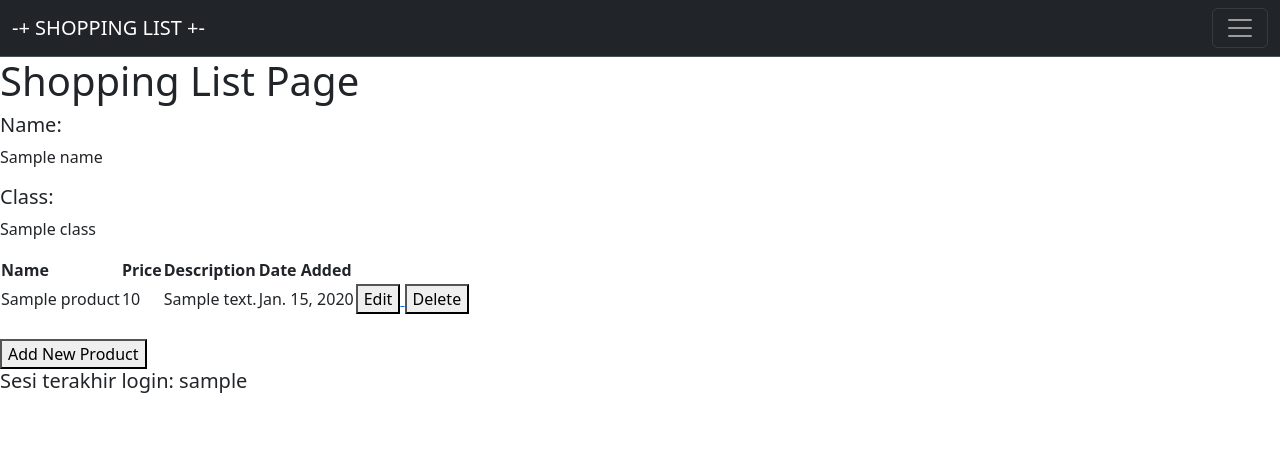
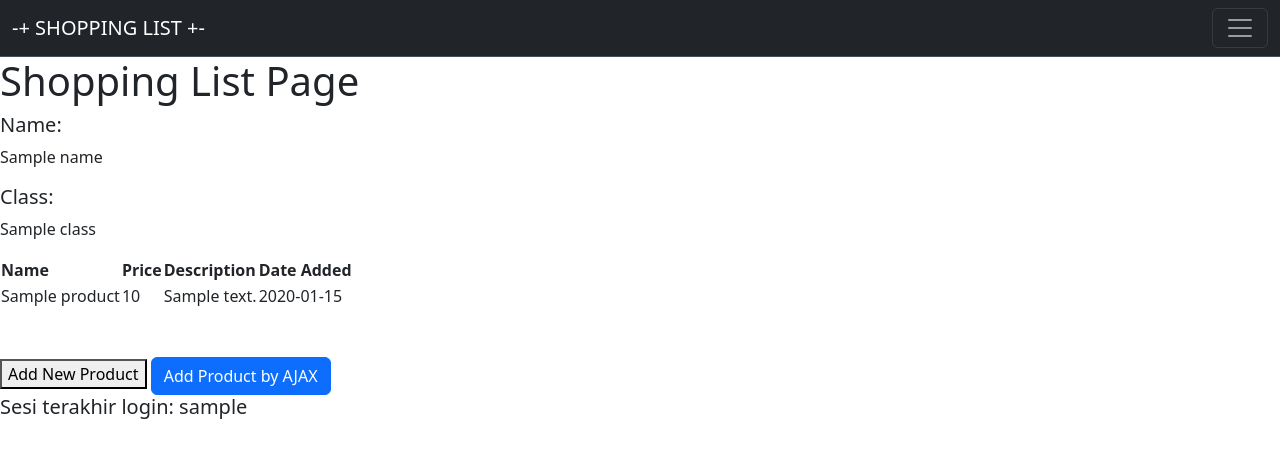
Before and after one commit to MRadhityaUtomo/shopping-list, a Django app: template main/templates/main.html in a window 1280 px wide. Shown: the top 458 px of the page. Run offline with Django 4.2, Linux system fonts and the light colour scheme; tables that the repository leaves empty hold one stand-in row (Sample ...); the template is opened without the code that fills it: values named after a table or form of the project are taken from there, most other values are stand-ins (such as "Sample title", 1, 10 or a date in 2020).

Commit message:
tutorial 5

```diff
--- a/main/templates/main.html
+++ b/main/templates/main.html
@@ -26,48 +26,90 @@
     <h5>Class:</h5>
     <p>{{class}}</p>
 
-<table>
-    <tr>
-        <th>Name</th>
-        <th>Price</th>
-        <th>Description</th>
-        <th>Date Added</th>
-    </tr>
+<table id="product_table"></table>
 
-    {% comment %} Berikut cara memperlihatkan data produk di bawah baris ini {% endcomment %}
-
-    {% for product in products %}
-        <tr>
-            <td>{{product.name}}</td>
-            <td>{{product.price}}</td>
-            <td>{{product.description}}</td>
-            <td>{{product.date_added}}</td>
-            <td>
-                <a href="{% url 'main:edit_product' product.pk %}">
-                    <button>
-                        Edit
-                    </button>
-                </a>
-                <a href="{% url 'main:delete_product' product.pk %}">
-                    <button>
-                        Delete
-                    </button>
-                </a>
-            </td>
-        </tr>
-    {% endfor %}
-</table>
+<div class="modal fade" id="exampleModal" tabindex="-1" aria-labelledby="exampleModalLabel" aria-hidden="true">
+    <div class="modal-dialog">
+        <div class="modal-content">
+            <div class="modal-header">
+                <h1 class="modal-title fs-5" id="exampleModalLabel">Add New Product</h1>
+                <button type="button" class="btn-close" data-bs-dismiss="modal" aria-label="Close"></button>
+            </div>
+            <div class="modal-body">
+                <form id="form" onsubmit="return false;">
+                    {% csrf_token %}
+                    <div class="mb-3">
+                        <label for="name" class="col-form-label">Name:</label>
+                        <input type="text" class="form-control" id="name" name="name"></input>
+                    </div>
+                    <div class="mb-3">
+                        <label for="price" class="col-form-label">Price:</label>
+                        <input type="number" class="form-control" id="price" name="price"></input>
+                    </div>
+                    <div class="mb-3">
+                        <label for="description" class="col-form-label">Description:</label>
+                        <textarea class="form-control" id="description" name="description"></textarea>
+                    </div>
+                </form>
+            </div>
+            <div class="modal-footer">
+                <button type="button" class="btn btn-secondary" data-bs-dismiss="modal">Close</button>
+                <button type="button" class="btn btn-primary" id="button_add" data-bs-dismiss="modal">Add Product</button>
+            </div>
+        </div>
+    </div>
+</div>
+<br>
 
 <br />
 
 
-<a href="{% url 'main:create_product' %}">
+<a style="text-decoration: none;" href="{% url 'main:create_product' %}">
     <button>
         Add New Product
     </button>
 </a>
+<button type="button" class="btn btn-primary" data-bs-toggle="modal" data-bs-target="#exampleModal">Add Product by AJAX</button>
 
 
 <h5>Sesi terakhir login: {{ last_login }}</h5>
 
+<script>
+    async function getProducts() {
+        return fetch("{% url 'main:get_product_json' %}").then((res) => res.json())
+    }
+    async function refreshProducts() {
+        document.getElementById("product_table").innerHTML = ""
+        const products = await getProducts()
+        let htmlString = `<tr>
+            <th>Name</th>
+            <th>Price</th>
+            <th>Description</th>
+            <th>Date Added</th>
+        </tr>`
+        products.forEach((item) => {
+            htmlString += `\n<tr>
+            <td>${item.fields.name}</td>
+            <td>${item.fields.price}</td>
+            <td>${item.fields.description}</td>
+            <td>${item.fields.date_added}</td>
+        </tr>`
+        })
+
+        document.getElementById("product_table").innerHTML = htmlString
+    }
+
+    refreshProducts()
+
+    function addProduct() {
+        fetch("{% url 'main:add_product_ajax' %}", {
+            method: "POST",
+            body: new FormData(document.querySelector('#form'))
+        }).then(refreshProducts)
+
+        document.getElementById("form").reset()
+        return false
+    }
+    document.getElementById("button_add").onclick = addProduct
+</script>
 {% endblock content %}
--- a/main/urls.py
+++ b/main/urls.py
@@ -1,7 +1,7 @@
 from django.urls import path
 from main.views import show_main, create_product, show_xml, show_json, show_xml_by_id, show_json_by_id
 from main.views import register,login_user, logout_user #sesuaikan dengan nama fungsi yang dibuat
-from main.views import edit_product, delete_product
+from main.views import edit_product, delete_product, get_product_json, add_product_ajax
 
 app_name = 'main'
 
@@ -13,9 +13,14 @@ urlpatterns = [
     path('xml/<int:id>/', show_xml_by_id, name='show_xml_by_id'),
     path('json/<int:id>/', show_json_by_id, name='show_json_by_id'),
     path('register/', register, name='register'), #sesuaikan dengan nama fungsi yang dibuat
+
     path('login/', login_user, name='login'),
     path('logout/', logout_user, name='logout'),
+
     path('edit-product/<int:id>', edit_product, name='edit_product'),
     path('delete/<int:id>', delete_product, name='delete_product'),
 
+    path('get-product/', get_product_json, name='get_product_json'),
+    path('create-product-ajax/', add_product_ajax, name='add_product_ajax')
+
 ]
--- a/main/views.py
+++ b/main/views.py
@@ -5,6 +5,8 @@ from django.urls import reverse
 from main.models import Product
 from django.http import HttpResponse
 from django.core import serializers
+from django.views.decorators.csrf import csrf_exempt
+from django.http import HttpResponseNotFound
 
 #Register
 from django.shortcuts import redirect
@@ -105,6 +107,28 @@ def show_json_by_id(request, id):
     data = Product.objects.filter(pk=id)
     return HttpResponse(serializers.serialize("json", data), content_type="application/json")
 
+def get_product_json(request):
+    product_item = Product.objects.all()
+    return HttpResponse(serializers.serialize('json', product_item))
+
+
+
+
+@csrf_exempt
+def add_product_ajax(request):
+    if request.method == 'POST':
+        name = request.POST.get("name")
+        price = request.POST.get("price")
+        description = request.POST.get("description")
+        user = request.user
+
+        new_product = Product(name=name, price=price, description=description, user=user)
+        new_product.save()
+
+        return HttpResponse(b"CREATED", status=201)
+
+    return HttpResponseNotFound()
+
 
 
 def edit_product(request, id):
```
